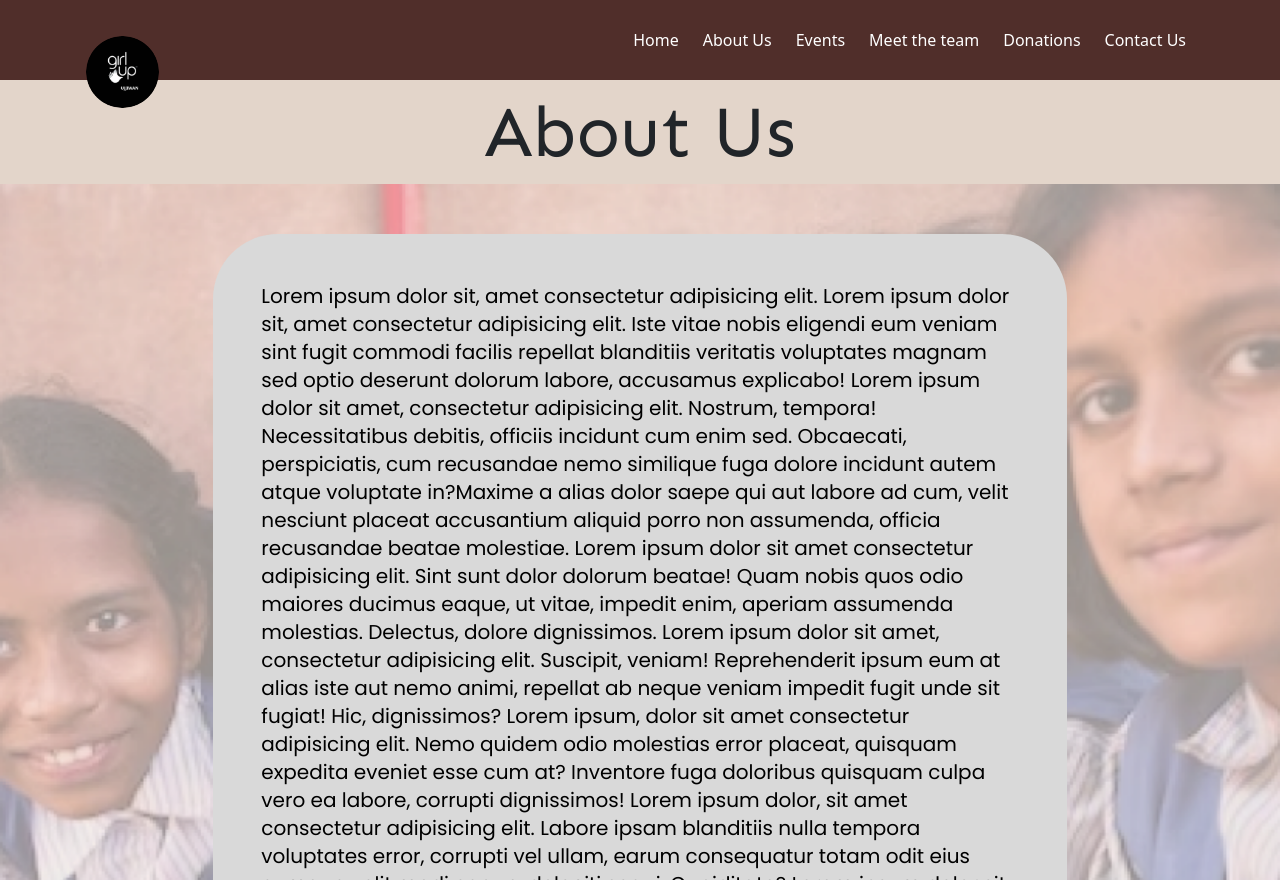
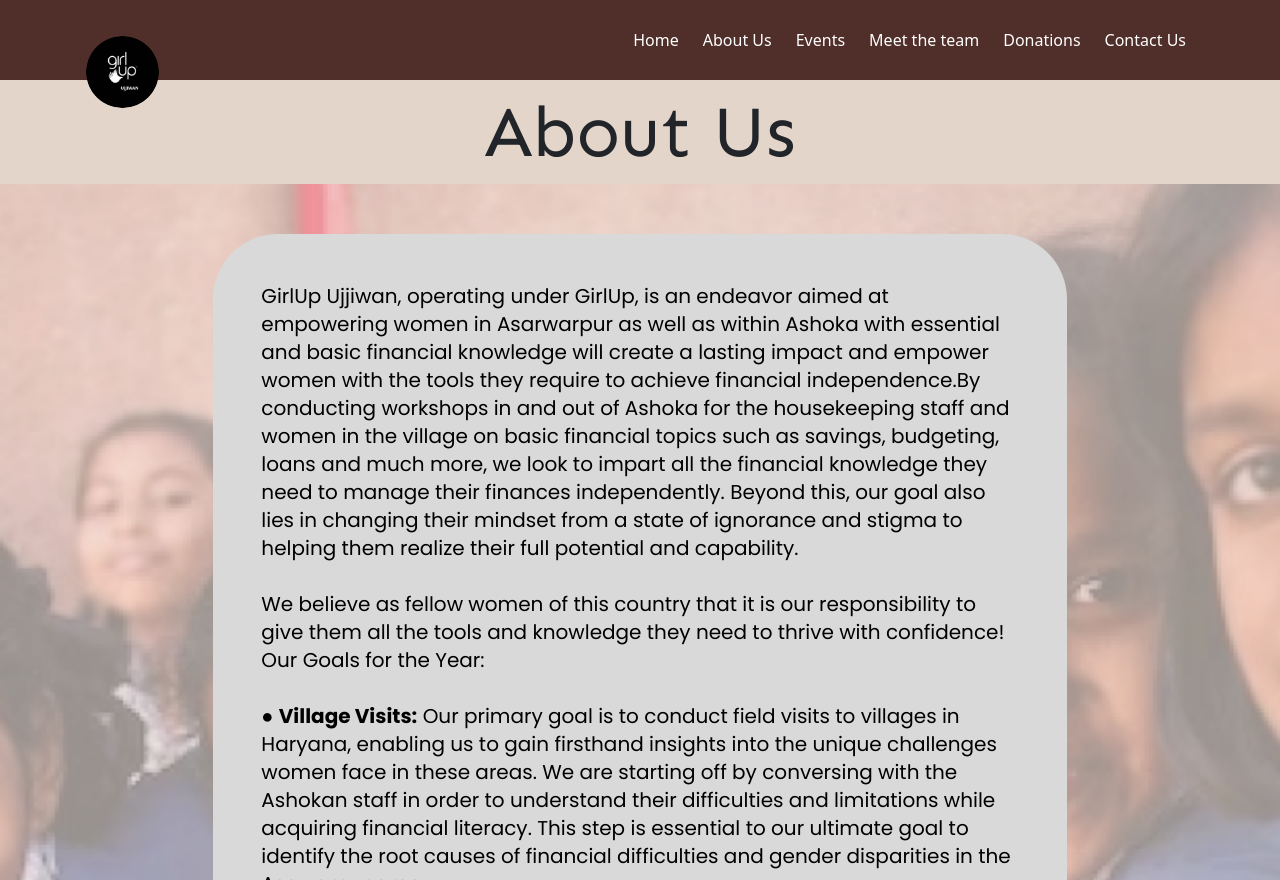
Before and after one commit to narul-shxkeen/Girl-up, a React (Vite) app: page /about in a window 1280 px wide. Built offline with nearby package versions, Linux system fonts and the light colour scheme; a web font is replaced by a local one.

Commit message:
content added to about us

```diff
--- a/src/components/about.jsx
+++ b/src/components/about.jsx
@@ -6,14 +6,30 @@ function Template(){
     <div className="bg-[#E3D5CA] flex flex-col items-center h-[100vh] overflow-y-scroll">
         <h1 className="sen-regular mt-3 text-7xl mb-3 text-center">About Us</h1>
         <div className="relative flex justify-center">
-            <img src="/images/home2.png" className="hidden md:block h-[150vh] z-0 object-cover"/>
+            <img src="/images/home2.png" className="hidden md:block h-[200vh] z-0 object-cover"/>
             <div className="bg-[#D9D9D9] rounded-none sm:rounded-[65px] z-10 my-10 flex absolute top-[10px] px-5 pt-12 pb-52 sm:pt-12 sm:pb-12 w-[100vw] sm:w-2/3">
-                <p className="poppins-regular text-xl text-black">Lorem ipsum dolor sit, amet consectetur adipisicing elit. Lorem ipsum dolor sit, amet consectetur adipisicing elit. Iste vitae nobis eligendi eum veniam sint fugit commodi facilis repellat blanditiis veritatis voluptates magnam sed optio deserunt dolorum labore, accusamus explicabo! Lorem ipsum dolor sit amet, consectetur adipisicing elit. Nostrum, tempora! Necessitatibus debitis, officiis incidunt cum enim sed. Obcaecati, perspiciatis, cum recusandae nemo similique fuga dolore incidunt autem atque voluptate in?Maxime a alias dolor saepe qui aut labore ad cum, velit nesciunt placeat accusantium aliquid porro non assumenda, officia recusandae beatae molestiae.
-                Lorem ipsum dolor sit amet consectetur adipisicing elit. Sint sunt dolor dolorum beatae! Quam nobis quos odio maiores ducimus eaque, ut vitae, impedit enim, aperiam assumenda molestias. Delectus, dolore dignissimos.
-                Lorem ipsum dolor sit amet, consectetur adipisicing elit. Suscipit, veniam! Reprehenderit ipsum eum at alias iste aut nemo animi, repellat ab neque veniam impedit fugit unde sit fugiat! Hic, dignissimos?
-                Lorem ipsum, dolor sit amet consectetur adipisicing elit. Nemo quidem odio molestias error placeat, quisquam expedita eveniet esse cum at? Inventore fuga doloribus quisquam culpa vero ea labore, corrupti dignissimos!
-                Lorem ipsum dolor, sit amet consectetur adipisicing elit. Labore ipsam blanditiis nulla tempora voluptates error, corrupti vel ullam, earum consequatur totam odit eius cumque velit modi eaque, deleniti sequi. Cupiditate?
-                Lorem ipsum dolor sit amet consectetur adipisicing elit. Corporis ipsum reiciendis ad et magnam facere soluta amet iusto aspernatur laborum. Dolore doloremque quam, cumque expedita harum animi saepe sit voluptatibus.</p>
+                <p className="poppins-regular text-xl text-black">GirlUp Ujjiwan, operating under GirlUp, is an endeavor aimed at empowering women in Asarwarpur as
+well as within Ashoka with essential and basic financial knowledge will create a lasting impact and
+empower women with the tools they require to achieve financial independence.By conducting workshops
+in and out of Ashoka for the housekeeping staff and women in the village on basic financial topics such as
+savings, budgeting, loans and much more, we look to impart all the financial knowledge they need to
+manage their finances independently. Beyond this, our goal also lies in changing their mindset from a
+state of ignorance and stigma to helping them realize their full potential and capability.<br/><br/> We believe as
+fellow women of this country that it is our responsibility to give them all the tools and knowledge they
+need to thrive with confidence!
+Our Goals for the Year:<br/><br/><ul><li>
+● <strong>Village Visits:</strong> Our primary goal is to conduct field visits to villages in Haryana, enabling us to
+gain firsthand insights into the unique challenges women face in these areas. We are starting
+off by conversing with the Ashokan staff in order to understand their difficulties and
+limitations while acquiring financial literacy. This step is essential to our ultimate goal to
+identify the root causes of financial difficulties and gender disparities in the Asawarpur area.
+</li><br/><li>● <strong>Region-Specific Model:</strong> Armed with data from our surveys, we will develop a region-specific
+model to address the financial knowledge gap. This model will be meticulously tailored to the
+specific needs and aspirations of the women in Haryana, ensuring that it is an effective and
+sustainable solution, starting with Asawarpur.</li>
+<br/><li>● <strong>Empowering Education:</strong> We are committed to organizing workshops and educational sessions
+to impart financial knowledge, skills, and resources to women in the community. Our ultimate
+goal is to empower these women to take control of their financial futures</li></ul></p>
             </div>
         </div>
     </div>
--- a/src/components/slides.jsx
+++ b/src/components/slides.jsx
@@ -22,7 +22,7 @@ function Slides(props){
 
           <Slider {...settings}>
             <div>
-              <img src={baseUrl + "1.png"} />
+              <img src={baseUrl + "1.png"} className="" />
 
             </div>
             <div>
```
